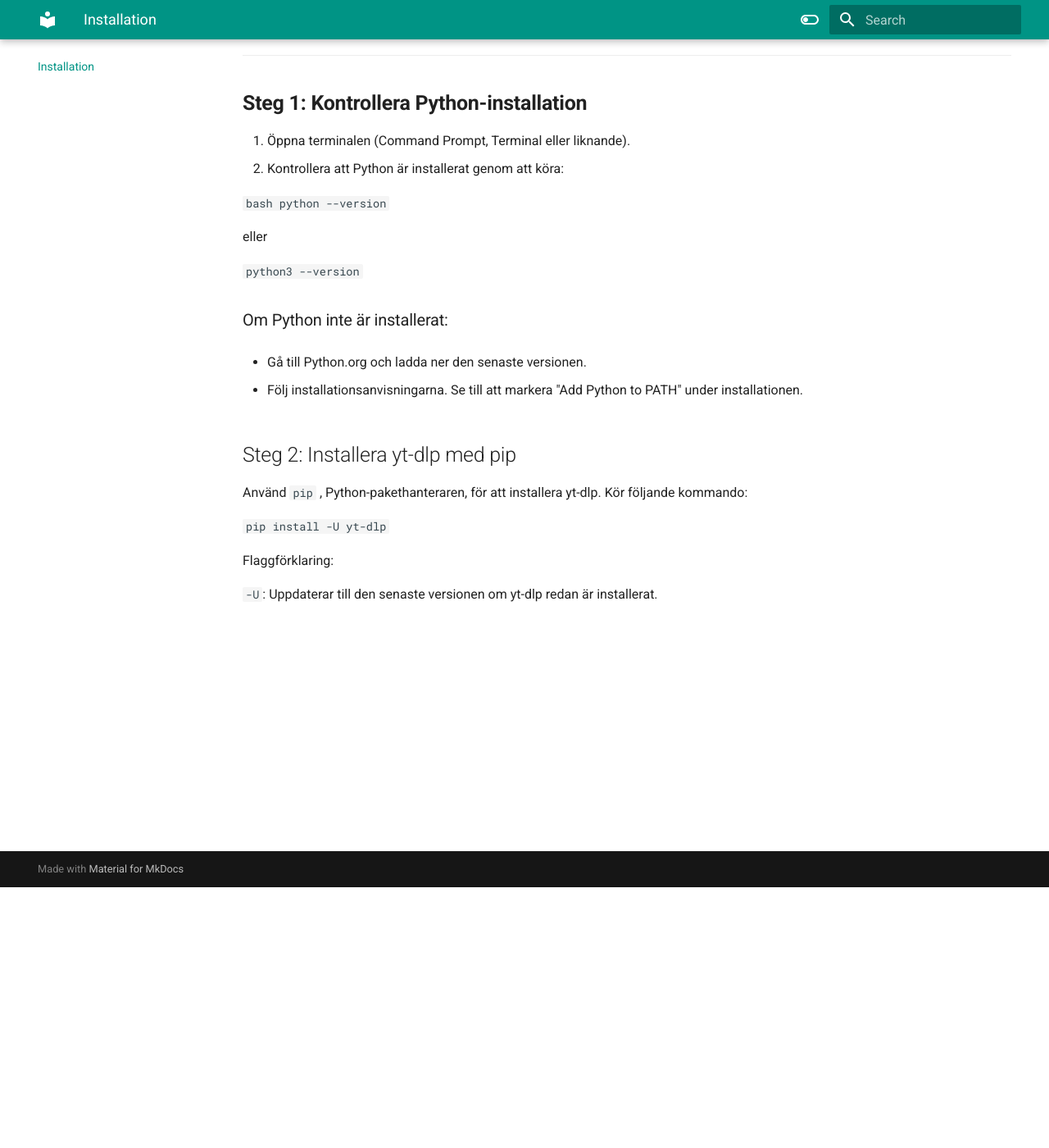
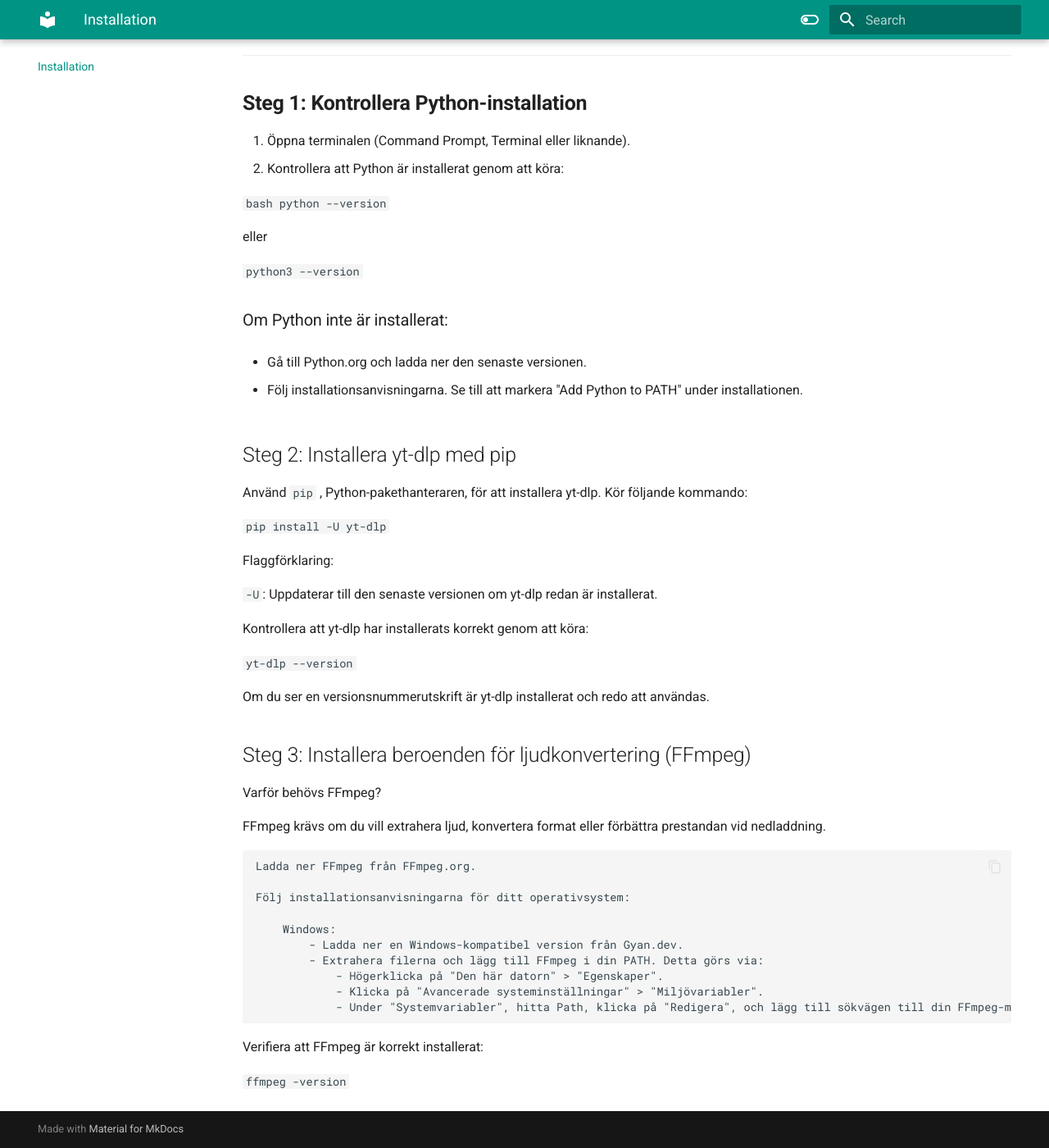
Before and after one commit to wahlstrommm/yt-dlp, an MkDocs documentation site: the page built from docs/Page2.md, in a window 1280 px wide and 1400 px high, scrolled down 318 px. Shown: the whole window at 82% size. Built offline with MkDocs 1.6.1 and Material for MkDocs 9.7.7, drawn with Linux system fonts in a browser that asks for light colours.

Commit message:
Update md with installation info

```diff
--- a/docs/Page2.md
+++ b/docs/Page2.md
@@ -38,3 +38,34 @@
 Flaggförklaring:
 
 ``-U``: Uppdaterar till den senaste versionen om yt-dlp redan är installerat.
+
+Kontrollera att yt-dlp har installerats korrekt genom att köra:
+
+``
+yt-dlp --version
+``
+
+Om du ser en versionsnummerutskrift är yt-dlp installerat och redo att användas.
+
+## Steg 3: Installera beroenden för ljudkonvertering (FFmpeg)
+
+Varför behövs FFmpeg?
+
+FFmpeg krävs om du vill extrahera ljud, konvertera format eller förbättra prestandan vid nedladdning.
+
+    Ladda ner FFmpeg från FFmpeg.org.
+
+    Följ installationsanvisningarna för ditt operativsystem:
+
+        Windows:
+            - Ladda ner en Windows-kompatibel version från Gyan.dev.
+            - Extrahera filerna och lägg till FFmpeg i din PATH. Detta görs via:
+                - Högerklicka på "Den här datorn" > "Egenskaper".
+                - Klicka på "Avancerade systeminställningar" > "Miljövariabler".
+                - Under "Systemvariabler", hitta Path, klicka på "Redigera", och lägg till sökvägen till din FFmpeg-mapp (t.ex. C:\ffmpeg\bin).
+
+Verifiera att FFmpeg är korrekt installerat:
+
+``
+ffmpeg -version
+``
```
